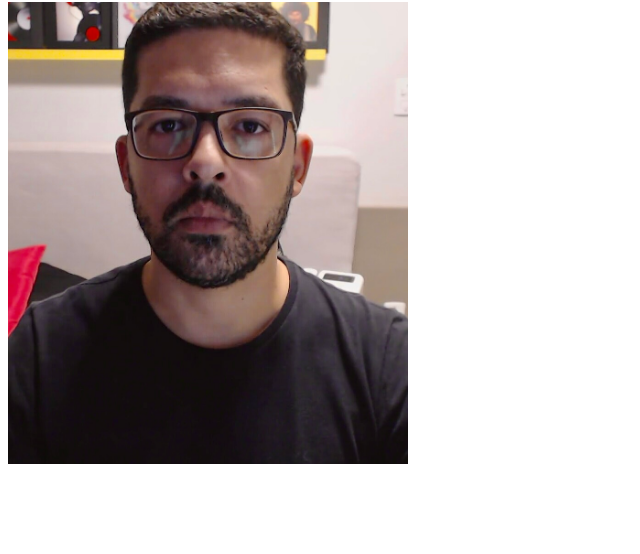
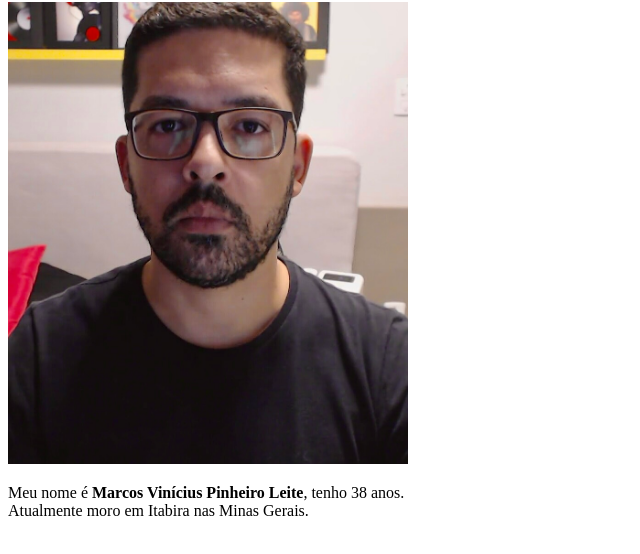
Before and after one commit to marcosvpleite/marcosvpleite.github.io, a plain HTML site: page index.html in a window 1280 px wide. Shown: the part 78-632 px from the top of the page, without its empty margins (0-640 px from the left). Drawn offline with Linux system fonts and the light colour scheme.

Commit message:
Atualizando Requisitos

```diff
--- a/index.html
+++ b/index.html
@@ -11,6 +11,9 @@
     <body>
         <h1>Marcos Vinícius Pinheiro Leite</h1>
         <img src="/imagens/Marcos.jpg" alt="Foto de Marcos" width="400px">
+
+        <p>Meu nome é <strong>Marcos Vinícius Pinheiro Leite</strong>, tenho 38 anos.<br> Atualmente moro em Itabira nas Minas Gerais.</p>
+
     </body>
 
 
```
